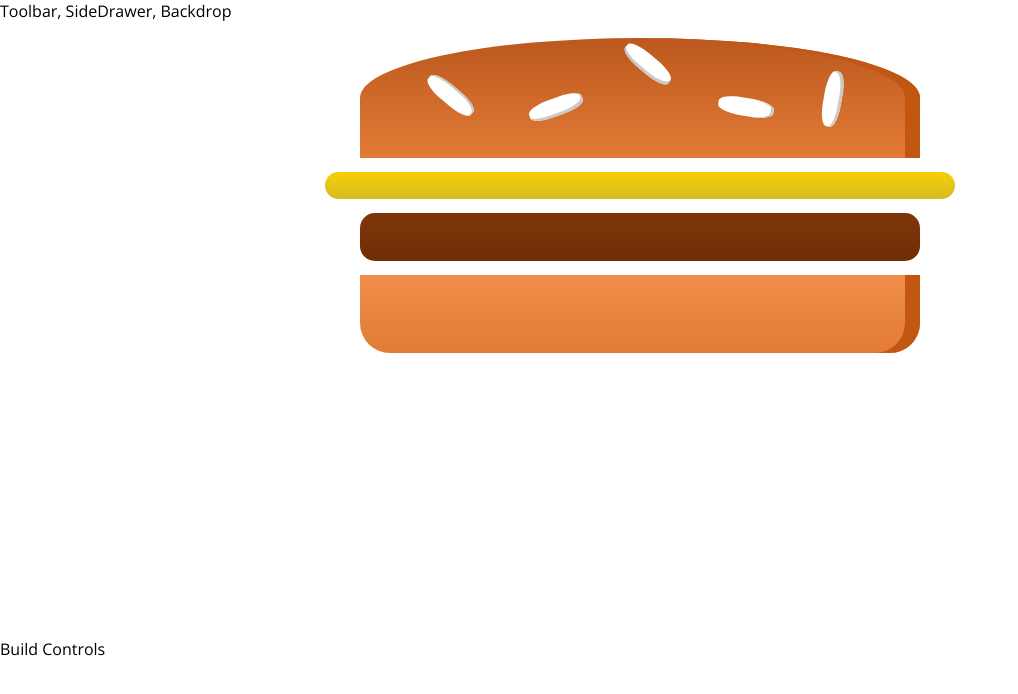
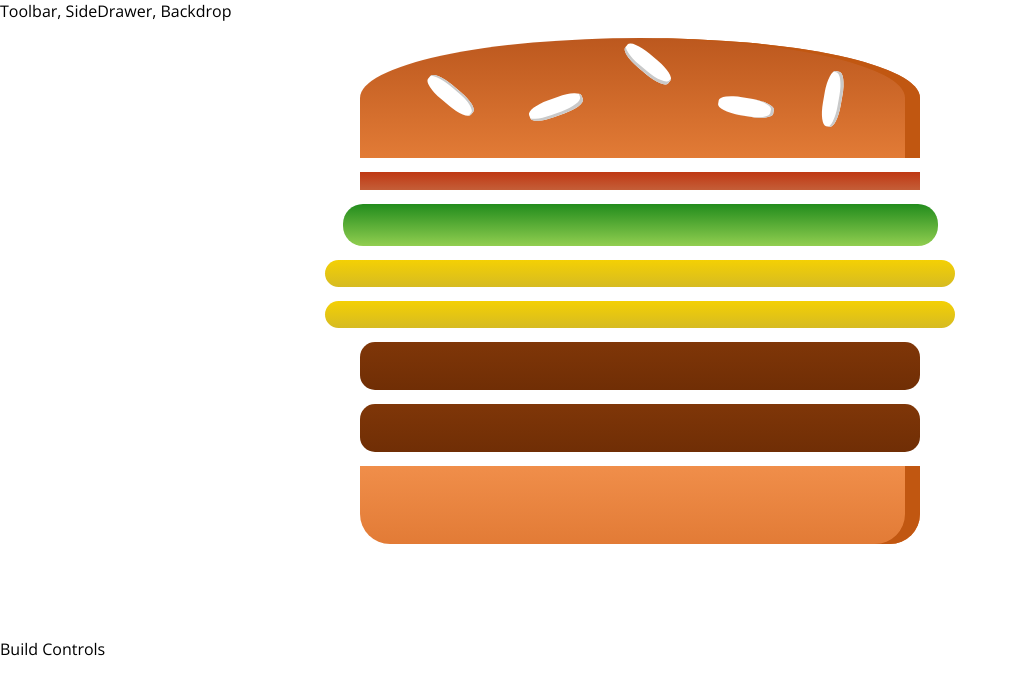
Before and after one commit to briansjkim/burger-builder, a React app: page / in a window 1280 px wide. Shown: the top 694 px of the page, without its empty margins (0-1018 px from the left). Built offline with nearby package versions, Linux system fonts and the light colour scheme.

Commit message:
added hardcoded state and passed it down to child component

```diff
--- a/src/components/Burger/Burger.js
+++ b/src/components/Burger/Burger.js
@@ -4,12 +4,21 @@
 import classes from './Burger.css';
 
 const Burger = (props) => {
+    // passed in props is an object so we have to transform it into an array
+    // igKey will be each ingredient
+    const transformedIngredients = Object.keys(props.ingredients).map(igKey => {
+        // props.ingredients[igKey] is the number of ingredients
+        // creating an array with a length of the number of each given ingredient
+        return [...Array(props.ingredients[igKey])].map((_, i) => {
+            console.log(i)
+            return <BurgerIngredient key={igKey + i} type={igKey} />;
+        });
+    });
+
     return (
         <div className={classes.Burger}>
-            {/* hard-coded for now */}
             <BurgerIngredient type="bread-top" />
-            <BurgerIngredient type="cheese" />
-            <BurgerIngredient type="meat" />
+            {transformedIngredients}
             <BurgerIngredient type="bread-bottom" />
         </div>
     );
--- a/src/containers/BurgerBuilder/BurgerBuilder.js
+++ b/src/containers/BurgerBuilder/BurgerBuilder.js
@@ -2,11 +2,23 @@
 import Burger from '../../components/Burger/Burger';
 
 class BurgerBuilder extends Component {
+    constructor(props) {
+        super(props);
+
+        this.state = {
+            ingredients: {
+                bacon: 1,
+                salad: 1,
+                cheese: 2,
+                meat: 2
+            }
+        };
+    };
+
     render() {
         return (
             <Fragment>
-                {/* Will replace these two divs with two components */}
-                <Burger />
+                <Burger ingredients={this.state.ingredients} />
                 <div>Build Controls</div>
             </Fragment>
         );
```
